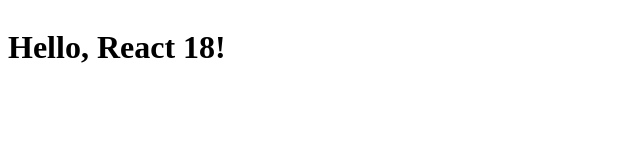
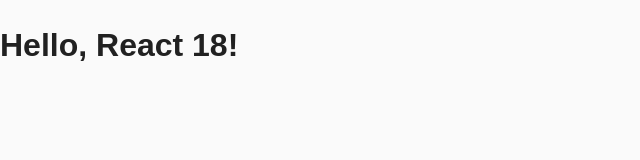
Before and after one commit to ArtemIvanko/Typewriter, a React (Create React App) app: page / in a window 1280 px wide. Shown: the top 160 px of the page, without its empty margins (0-640 px from the left). Built offline with nearby package versions, Linux system fonts and the light colour scheme; a web font is replaced by a local one.

Commit message:
Created and used Providers and Router

```diff
--- a/src/App.tsx
+++ b/src/App.tsx
@@ -1,5 +1,8 @@
-import { Navigation } from "@shared/Navigation";
+import { Providers } from "@/Providers";
+import { Router } from "@/pages/Router";
 
 export const App = () => (
-  <Navigation />
+  <Providers>
+    <Router />
+  </Providers>
 );
```
